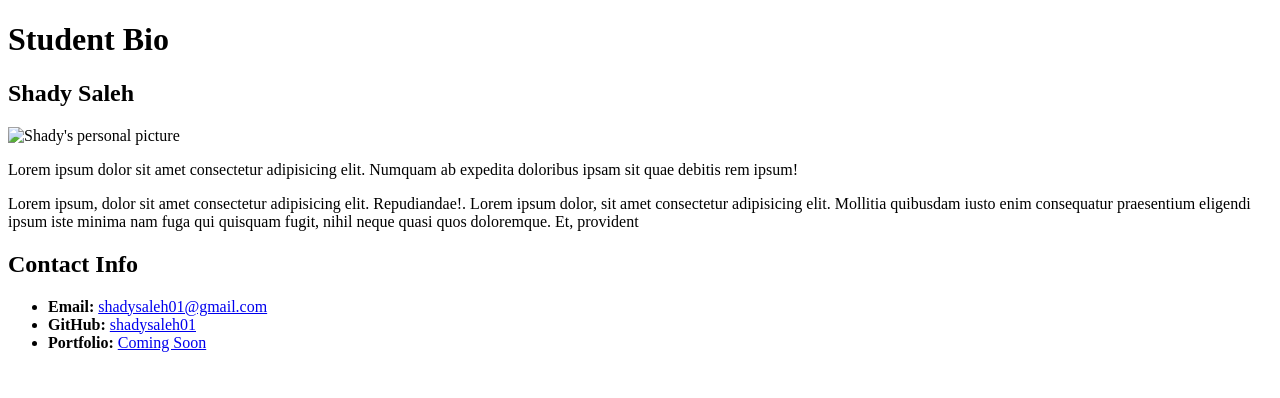
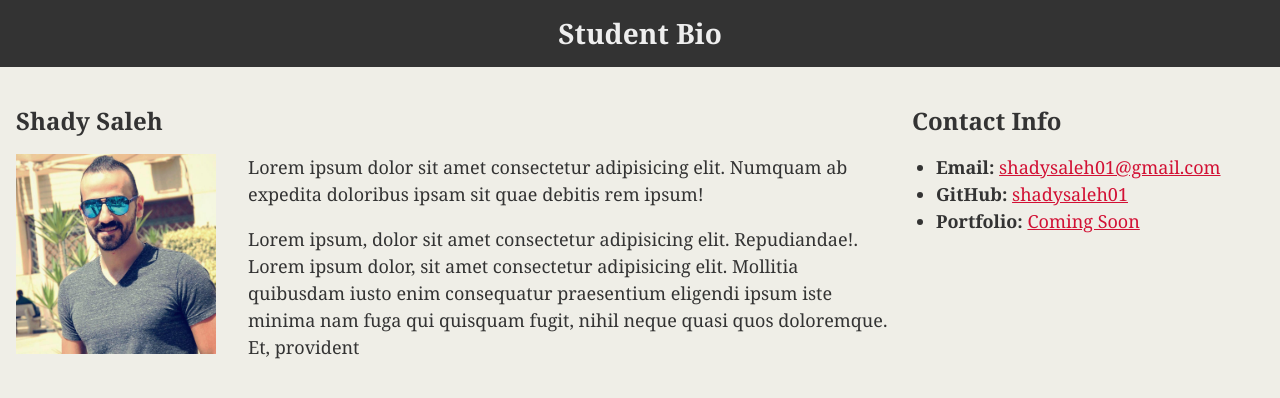
Before and after one commit to shadysaleh01/shadysaleh01.github.io, a plain HTML site: page index.html in a window 1280 px wide. Drawn offline with Linux system fonts and the light colour scheme.

Commit message:
added css and image folders

```diff
--- /dev/null
+++ b/css/style.css
@@ -0,0 +1,51 @@
+body {
+  background-color: #efeee7;
+  font-family: Georgia, "Times New Roman", Times, serif;
+  color: #333333;
+  margin: 0;
+  padding: 0;
+  font-size: 18px;
+  line-height: 150%;
+}
+
+header {
+  background-color: #333333;
+}
+
+h1 {
+  color: #eee;
+  text-align: center;
+  font-size: 28px;
+  padding: 20px 0;
+  margin: 0;
+  margin-bottom: 20px;
+}
+
+h2 {
+  font-size: 24px;
+  margin-left: 1rem;
+}
+
+.container {
+  width: 1024;
+  margin: auto;
+}
+
+#main-bio {
+  float: left;
+  width: 70%;
+}
+
+#contact-info {
+  float: left;
+  width: 30%;
+}
+
+#bio-image {
+  float: left;
+  margin-left: 1rem;
+  margin-right: 2rem;
+}
+a {
+  color: #d21034;
+}
--- a/index.html
+++ b/index.html
@@ -3,8 +3,7 @@
   <head>
     <meta charset="UTF-8" />
     <meta name="viewport" content="width=device-width, initial-scale=1.0" />
-    <link rel="stylesheet" href="style.css" />
-    <title>CSS Stylesheets with Relative Paths</title>
+    <title>Shady Saleh</title>
     <link rel="stylesheet" href="./css/style.css" />
   </head>
   <body>
```
Also changed, not shown: css/reset.css (added), image/pic.jpg (added).
